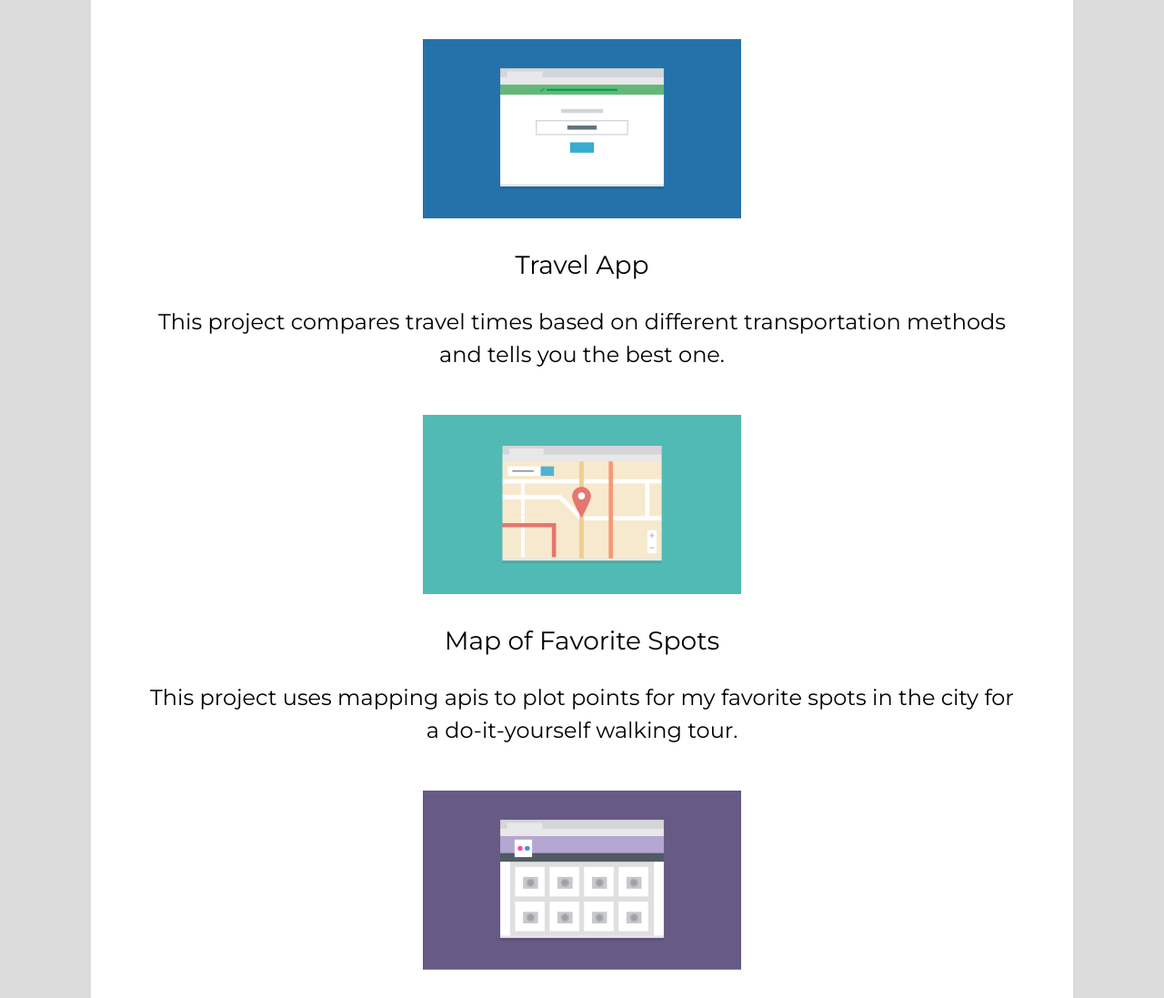
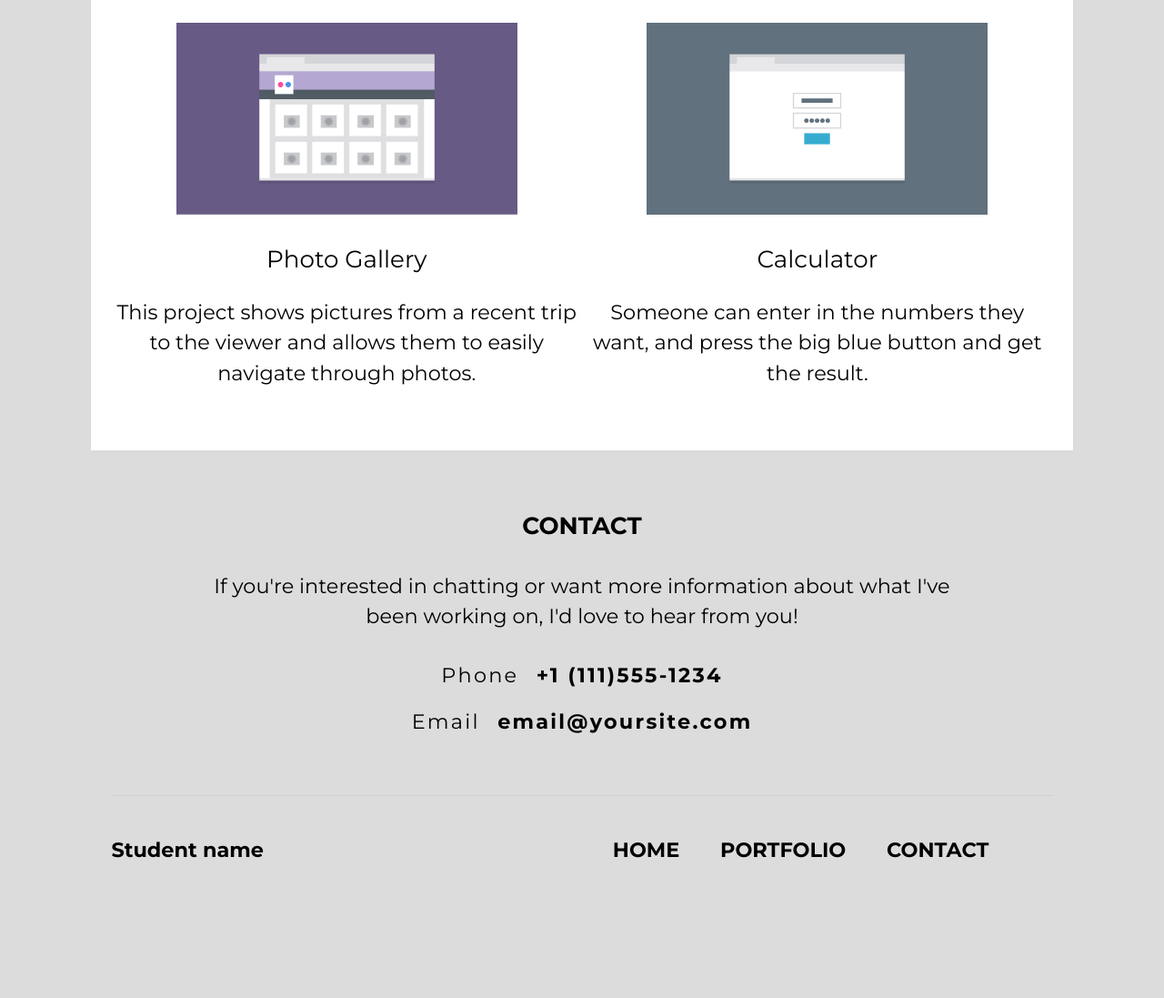
Before and after one commit to muhalisajed/mobile-first_responisve_layout, a plain HTML site: page index.html in a window 1280 px wide. Shown: the part 1689-2786 px from the top of the page at 91% size. After the commit the page ends 2689 px from the top, so only its background shows below. Drawn offline with Linux system fonts and the light colour scheme.

Commit message:
add ipad layout

```diff
--- a/index.html
+++ b/index.html
@@ -33,8 +33,8 @@
                 </section>
             </header>
             <main class="portfolio">
+                <h2 class="portfolio-heading">PORTFOLIO</h2>
                 <section class="portfolio-projects">
-                    <h2 class="portfolio-heading">PORTFOLIO</h2>
                     <article class="portfolio-article-1">
                         <img src="responsive_layout_v3/images/portfolio-1.png" alt="image of a marketing project">
                         <h3>Marketing Page</h3>
@@ -82,7 +82,7 @@
                         <a href="#"><li>CONTACT</li></a>
                     </ul>
                 </nav>
-                <a href="#"><h4>BACK TO TOP</h4></a>
+                <a href="#"><h4 class="btt">BACK TO TOP</h4></a>
             </footer>
         </div>
     </body>
--- a/styles.css
+++ b/styles.css
@@ -8,7 +8,7 @@
         0.5em acts as a minimum font size
         1vw adds the responsive scaling factor
     */
-    font-size: calc(0.7em + 1vw);
+    font-size: calc(0.6em + 1vw);
     --main-font: 'Montserrat', sans-serif;
     box-sizing: border-box;
 }
@@ -77,7 +77,7 @@ ul {
 }
 
 .profile-img {
-    width: 175px;
+    width: 285px;
     height: auto;
 }
 
@@ -97,7 +97,7 @@ main {
 }
 
 article > img {
-    width: 350px;
+    width: 375px;
     height: auto;
 }
 
@@ -131,6 +131,9 @@ strong {
 /* Tablet */
 @media screen and (min-width: 768px) {
 /* Header */
+.header-navigation, .nav-links, .hero {
+    margin-top: 0;
+}
 .header-navigation a {
     display: inline-block;
     margin-top: 0;
@@ -139,13 +142,60 @@ strong {
     background-color: transparent;
 }
 
+.hero {
+    display: flex;
+    flex-direction: row-reverse;
+    padding-right: 2em;
+}
+.hero-text {
+    text-align: left;
+}
+
 /* Main */
+.portfolio {
+    padding: 2em 1em;
+}
 
+.portfolio-projects {
+    display: flex;
+    flex-direction: row;
+    flex-wrap: wrap;
+}
+.portfolio-article-1,
+.portfolio-article-3,
+.portfolio-article-5 {
+    max-width: 50%;
+}
+.portfolio-article-2,
+.portfolio-article-4,
+.portfolio-article-6 {
+   max-width: 50%;
+}
+.portfolio-text {
+    padding: 0;
+}
+.contact-text {
+    padding: 0 6em;
+}
 /* Footer */
 
+.footer-navigation {
+    display: inline-block;
+}
+.footer-navigation, .footer-navigation ul > a {
+    margin-top: 0;
+}
+.footer-navigation ul {
+    display: flex;
+    flex-direction: row;
+    gap: 2em;
+    margin-left: 14em;
+}
+.btt {
+    display: none;
 }
 /* Desktop */
-@media screen (mid-width: 1024px) {
+@media screen and (mid-width: 1024px) {
 /* Header */
 
 /* Main */
```
